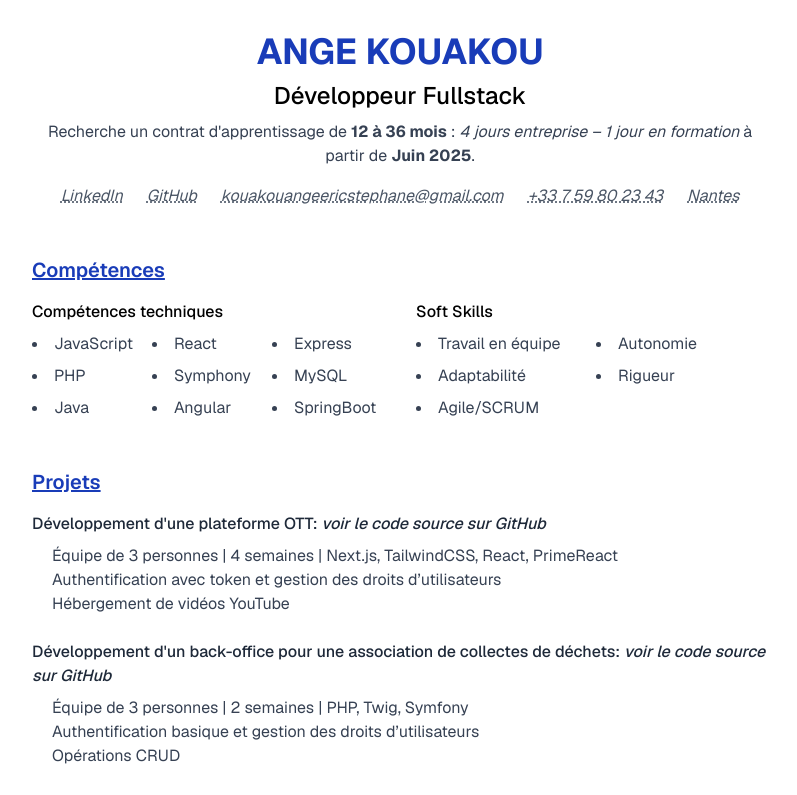
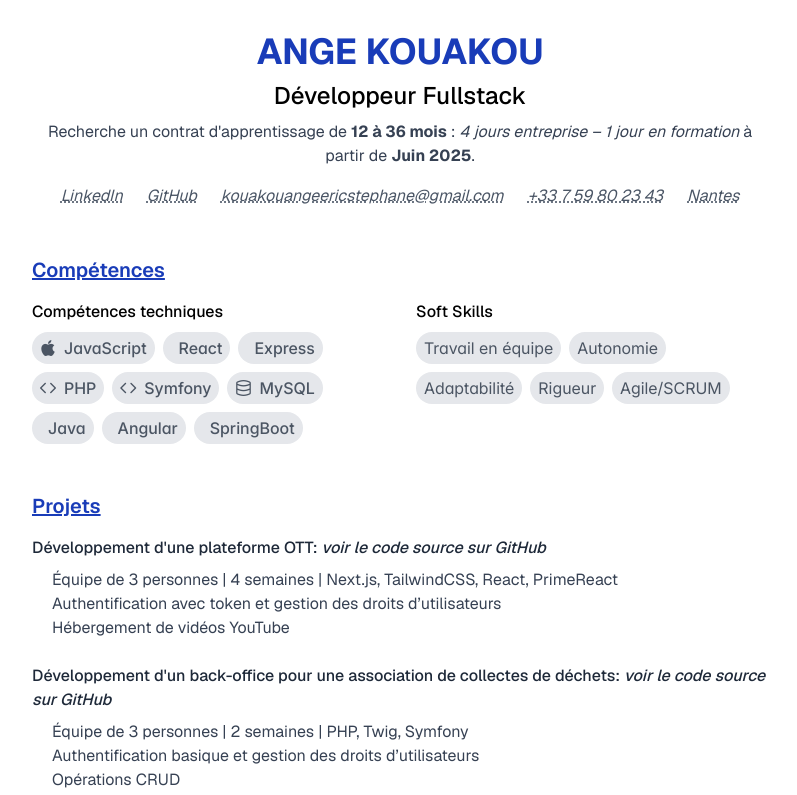
Before and after one commit to Ange230700/ultime-resume, a Next.js app: page / in a window 1280 px wide. Shown: the top 795 px of the page, without its empty margins (240-1037 px from the left). Built offline with nearby package versions, Linux system fonts and the light colour scheme.

Commit message:
feat: 🎸  turn skills into chips

```diff
--- a/src/app/components/Skills.tsx
+++ b/src/app/components/Skills.tsx
@@ -1,9 +1,12 @@
 // src\app\components\Skills.tsx
+
+import { Chip } from "primereact/chip";
+import type { HardSkill } from "@/app/data/lists";
 
 interface SkillsProps {
   sectionTitle: string;
   hardSkillsTitle: string;
-  hardSkills: string[];
+  hardSkills: HardSkill[];
   softSkillsTitle: string;
   softSkills: string[];
 }
@@ -23,23 +26,33 @@ export default function Skills({
       <div className="grid grid-cols-1 gap-8 md:grid-cols-2">
         <div>
           <h4 className="mb-2 font-medium">{hardSkillsTitle}</h4>
-          <ul className="grid list-inside list-disc grid-cols-3 gap-2">
-            {hardSkills.map((skill) => (
-              <li key={skill} className="text-gray-700">
-                {skill}
-              </li>
-            ))}
-          </ul>
+          <div className="flex flex-wrap gap-2">
+            {hardSkills.map((skill) => {
+              const content = (
+                <>
+                  <span className="bg-primary border-circle w-2rem h-2rem align-items-center justify-content-center flex">
+                    <i className={skill.icon} />
+                  </span>
+                  <span className="ml-2 font-medium">{skill.label}</span>
+                </>
+              );
+              return (
+                <Chip
+                  key={skill.label}
+                  template={content}
+                  className="px-2 py-1"
+                />
+              );
+            })}
+          </div>
         </div>
         <div>
           <h4 className="mb-2 font-medium">{softSkillsTitle}</h4>
-          <ul className="grid list-inside list-disc grid-cols-2 gap-2">
-            {softSkills.map((skill) => (
-              <li key={skill} className="text-gray-700">
-                {skill}
-              </li>
+          <div className="flex flex-wrap gap-2">
+            {softSkills.map((label) => (
+              <Chip key={label} label={label} className="px-2 py-1" />
             ))}
-          </ul>
+          </div>
         </div>
       </div>
     </section>
--- a/src/app/data/lists.ts
+++ b/src/app/data/lists.ts
@@ -39,16 +39,21 @@ export const socialsList: SocialLink[] = [
   },
 ];
 
-export const hardSkills: string[] = [
-  "JavaScript",
-  "React",
-  "Express",
-  "PHP",
-  "Symphony",
-  "MySQL",
-  "Java",
-  "Angular",
-  "SpringBoot",
+export interface HardSkill {
+  label: string;
+  icon: string;
+}
+
+export const hardSkills: HardSkill[] = [
+  { label: "JavaScript", icon: "pi pi-apple" },
+  { label: "React", icon: "pi pi-react" },
+  { label: "Express", icon: "pi pi-node" },
+  { label: "PHP", icon: "pi pi-code" },
+  { label: "Symfony", icon: "pi pi-code" },
+  { label: "MySQL", icon: "pi pi-database" },
+  { label: "Java", icon: "pi pi-java" },
+  { label: "Angular", icon: "pi pi-angular" },
+  { label: "SpringBoot", icon: "pi pi-leaf" },
 ];
 
 export const softSkills: string[] = [
--- a/src/app/data/resume.ts
+++ b/src/app/data/resume.ts
@@ -7,6 +7,7 @@ import {
   experiencesList,
   educationList,
   // hobbiesList,
+  HardSkill,
   SocialLink,
   Experience,
   Education,
@@ -21,7 +22,7 @@ export interface ResumeHeader {
 export interface ResumeSkills {
   section_title: string;
   hard_skills_title: string;
-  hard_skills: string[];
+  hard_skills: HardSkill[];
   softSkillsTitle: string;
   softSkills: string[];
 }
```
